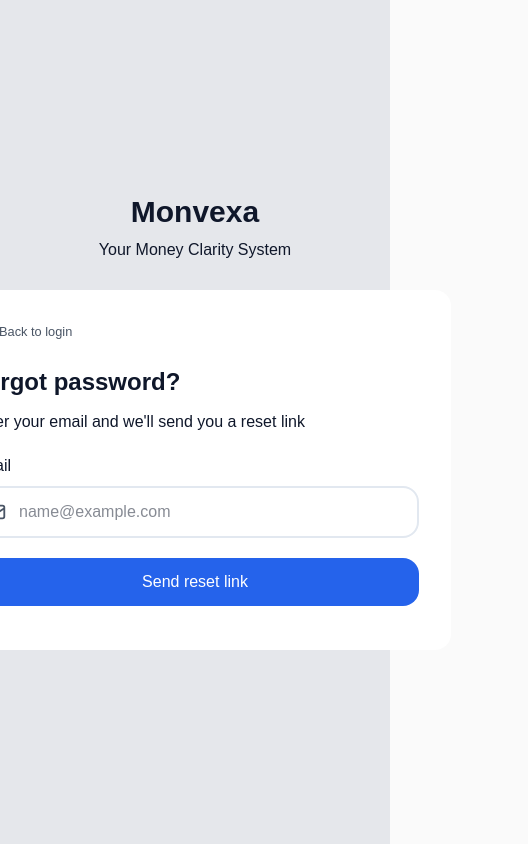
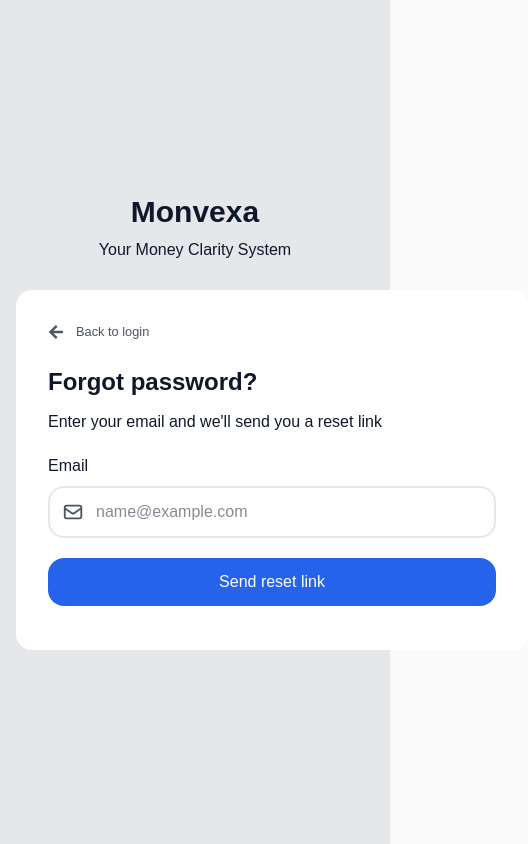
Before and after one commit to franklynxchill/Monvexa, a Next.js app in the folder frontend/: page /forgot-password in a window 390 px wide. Shown: the whole page, 528 px wide, since content can reach past the window. Built offline with nearby package versions, Linux system fonts and the light colour scheme.

Commit message:
update commit

```diff
--- a/frontend/app/forgot-password/page.tsx
+++ b/frontend/app/forgot-password/page.tsx
@@ -74,9 +74,9 @@
       </div>
     }
   return (
-    <div className=" bg-gray-200 px-8">
+    <div className=" bg-gray-200 px-4 md:px-8">
       <div className=" flex items-center justify-center h-screen">
-        <div className="">
+        <div className="w-full max-w-lg">
           <h1 className=" text-center font-bold text-3xl">Monvexa</h1>
           <p className=" text-center mt-2">Your Money Clarity System</p>
           <div className="">
--- a/frontend/app/login/page.tsx
+++ b/frontend/app/login/page.tsx
@@ -56,7 +56,7 @@
   }
 
   return (
-    <div className=" bg-gray-200 px-4 md:px-8">
+    <div className=" bg-gray-200 ">
       <div className=" flex items-center justify-center h-screen">
         <div className="w-full max-w-lg">
           <h1 className=" text-center font-bold text-3xl">Monvexa</h1>
```
